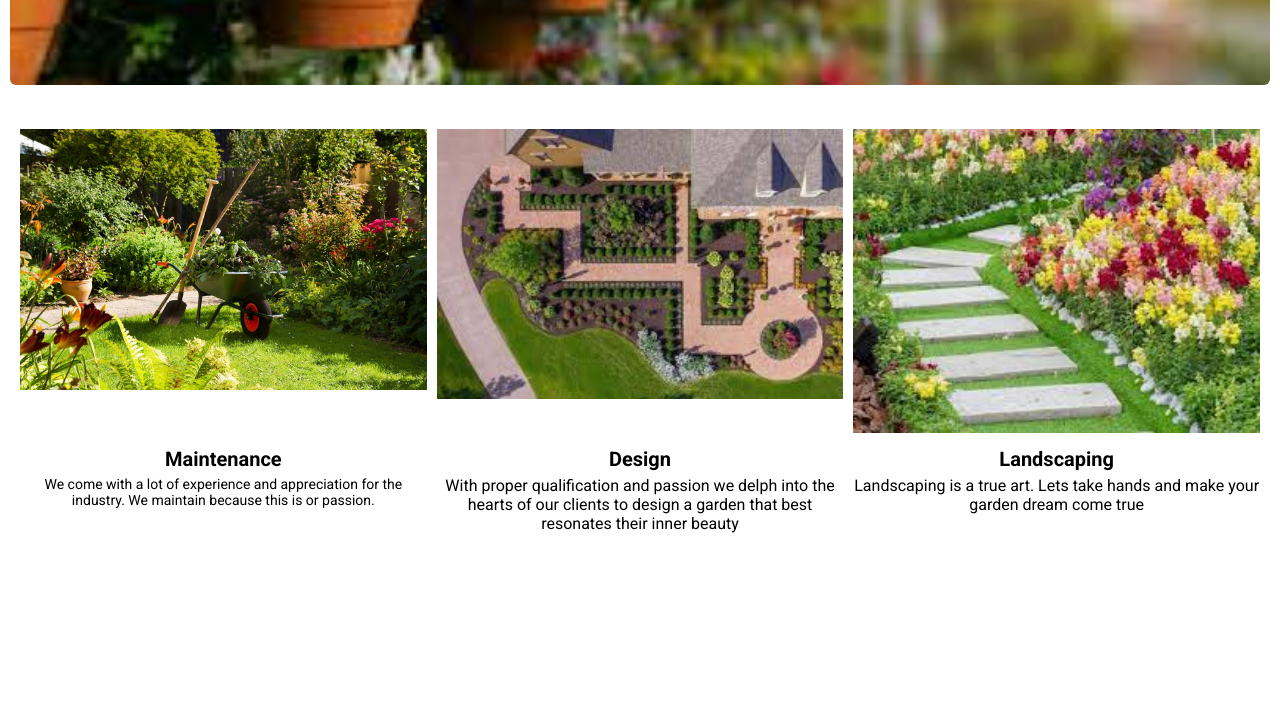
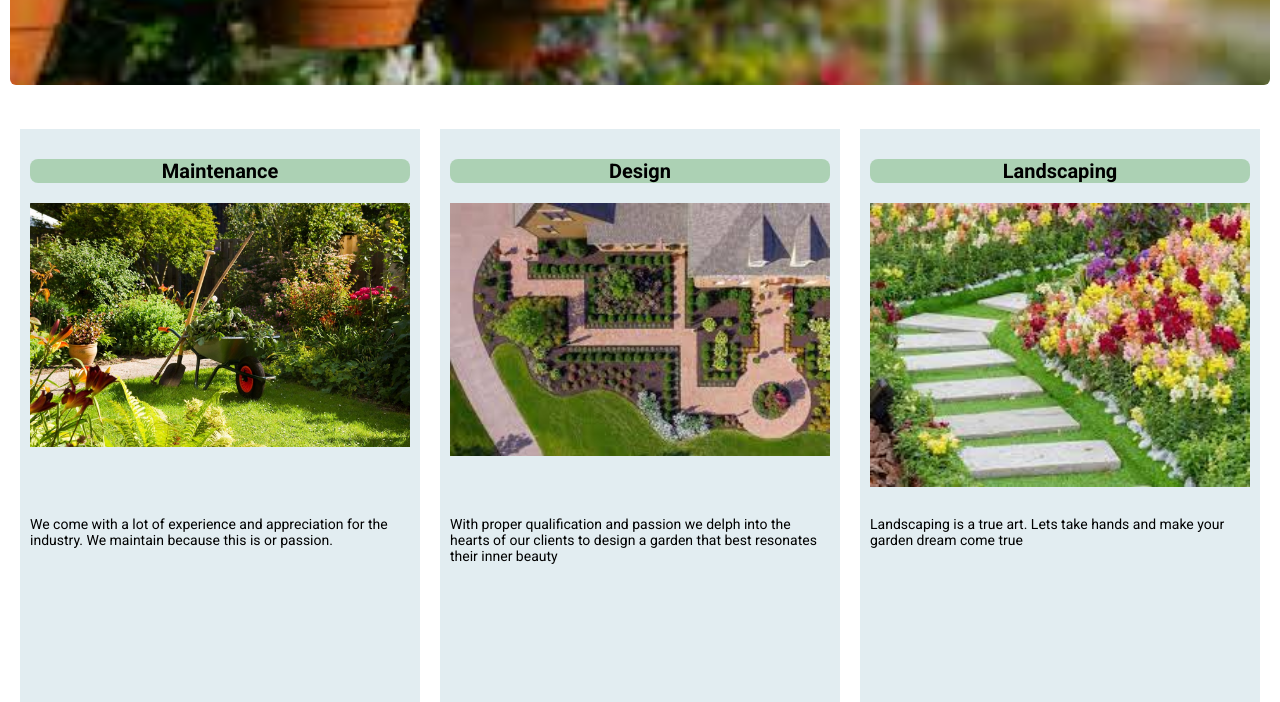
Before and after one commit to JohannesOostenbrink/MyHtmlCSSJavaScript, a plain HTML site: page HTML CSS IN DEPTH/Lucky Shrub Project/index.html in a window 1280 px wide. Shown: the part 730-1432 px from the top of the page. Drawn offline with Linux system fonts and the light colour scheme.

Commit message:
Adding some styling to paragraphs

```diff
--- a/HTML CSS IN DEPTH/Lucky Shrub Project/Styles/articles.css
+++ b/HTML CSS IN DEPTH/Lucky Shrub Project/Styles/articles.css
@@ -9,30 +9,32 @@
 
 
 .article {
+    background-color: rgba(197, 220, 227, 0.5);
     display: grid;
     grid-template-rows: 2fr 1fr;
+    row-gap: 15px;
     transition-duration: 1s;
-    padding-bottom: 20px;
-}
-
-.topart_img{
-    width: 100%;
-    vertical-align: top;
     padding-bottom: 10px;
-}
-
-.topart_info{
-    vertical-align: top;
-    text-align: center;
-    margin: 0;
+    padding-left: 10px;
+    padding-right: 10px;
+    padding-top: 10px;
 
 }
 
 
+.imgage{
+    width: 100%;
+}
+
+
 .topart_heading {
+    background-color: rgba(121, 181, 121, 0.5);
+    border-radius: 8px;
+    text-align: center;
     font-weight: bold;
     font-size: 20px;
-    padding-bottom: 5px;
+    margin-bottom: 20px;
+    margin-top: 20px;
 }
 
 .topart_par{
@@ -48,12 +50,12 @@
 @media (width > 600px){
     .topart{
         grid-template-columns: 1fr 1fr 1fr;
-        column-gap: 10px;
+        column-gap: 20px;
 
 }
 
 .article {
-    grid-template-rows: 1fr 1fr;
+    grid-template-rows: 2fr 1fr;
     padding-bottom: 10px;
 }
 
--- a/HTML CSS IN DEPTH/Lucky Shrub Project/index.html
+++ b/HTML CSS IN DEPTH/Lucky Shrub Project/index.html
@@ -83,15 +83,19 @@
                 <article class="article">
 
                    <div class="topart_img">
-                    <img  src="images/garden_maintenance.jpg" width="100%" alt="garden maintenance image">
+                    <div>
+                        <h2 class="topart_heading">
+                            Maintenance
+                        </h2>
+                    </div>
+                    <img class="image" src="images/garden_maintenance.jpg" width="100%" alt="garden maintenance image">
 
                    </div>
-                   <div class="topart_info">
-                    <h2 class="topart_heading">
-                        Maintenance
-                    </h2>
-                    <p class="topart_par">
+                   <div>
+
+                    <p class="topart_par" >
                          We come with a lot of experience and appreciation for the industry. We maintain because this is or passion.
+
                     </p>
 
                    </div>
@@ -100,15 +104,21 @@
 
                 <article class="article">
 
+
+
                     <div class="topart_img">
-                        <img src="images/images.jpg" width="100%"  alt="design image">
+                        <div>
+                            <h2  class="topart_heading">
+                                Design
+                            </h2 >
+
+                        </div>
+                        <img class=image src="images/images.jpg" width="100%"  alt="design image">
                     </div>
 
-                   <div class="topart_info">
-                    <h2 class="topart_heading">
-                        Design
-                    </h2 >
-                    <p>
+                   <div >
+
+                    <p class="topart_par">
                         With proper qualification and passion we delph into the hearts of our clients to design a garden that best resonates their inner beauty
                     </p>
 
@@ -118,15 +128,22 @@
 
                 <article class="article">
 
+
+
                     <div class="topart_img">
-                        <img src="images/Landscaping.jpg" width="100%" alt="landscaping image">
+                        <div>
+                            <h2 class="topart_heading">
+                                Landscaping
+                            </h2 >
+
+                        </div>
+                        <img class="image" src="images/Landscaping.jpg" width="100%" alt="landscaping image">
 
                     </div>
-                    <div class="topart_info" >
-                        <h2 class="topart_heading">
-                            Landscaping
-                        </h2>
-                        <p>
+
+                    <div >
+
+                        <p class="topart_par" >
                             Landscaping is a true art. Lets take hands and make your garden dream come true
                      </p>
 
```
